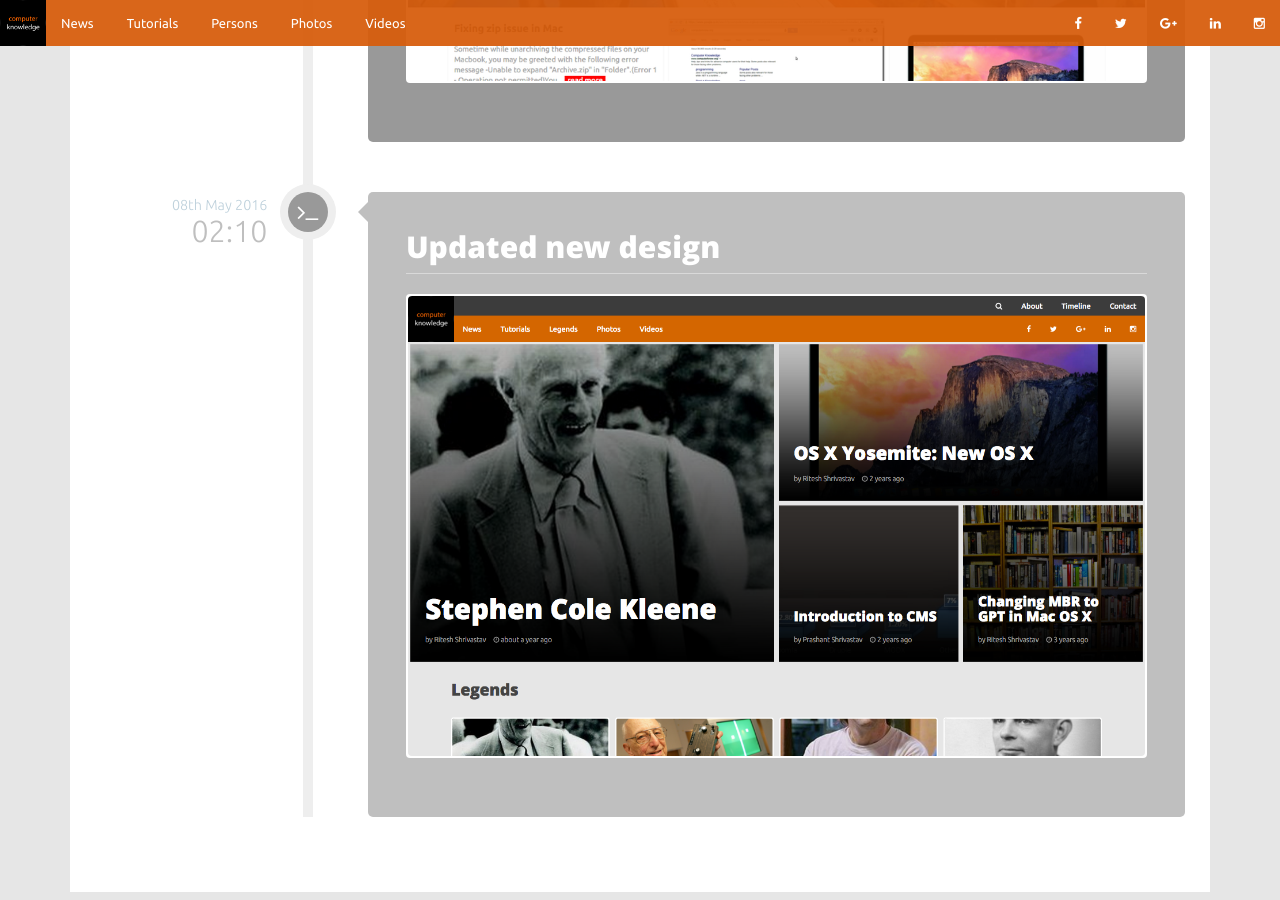
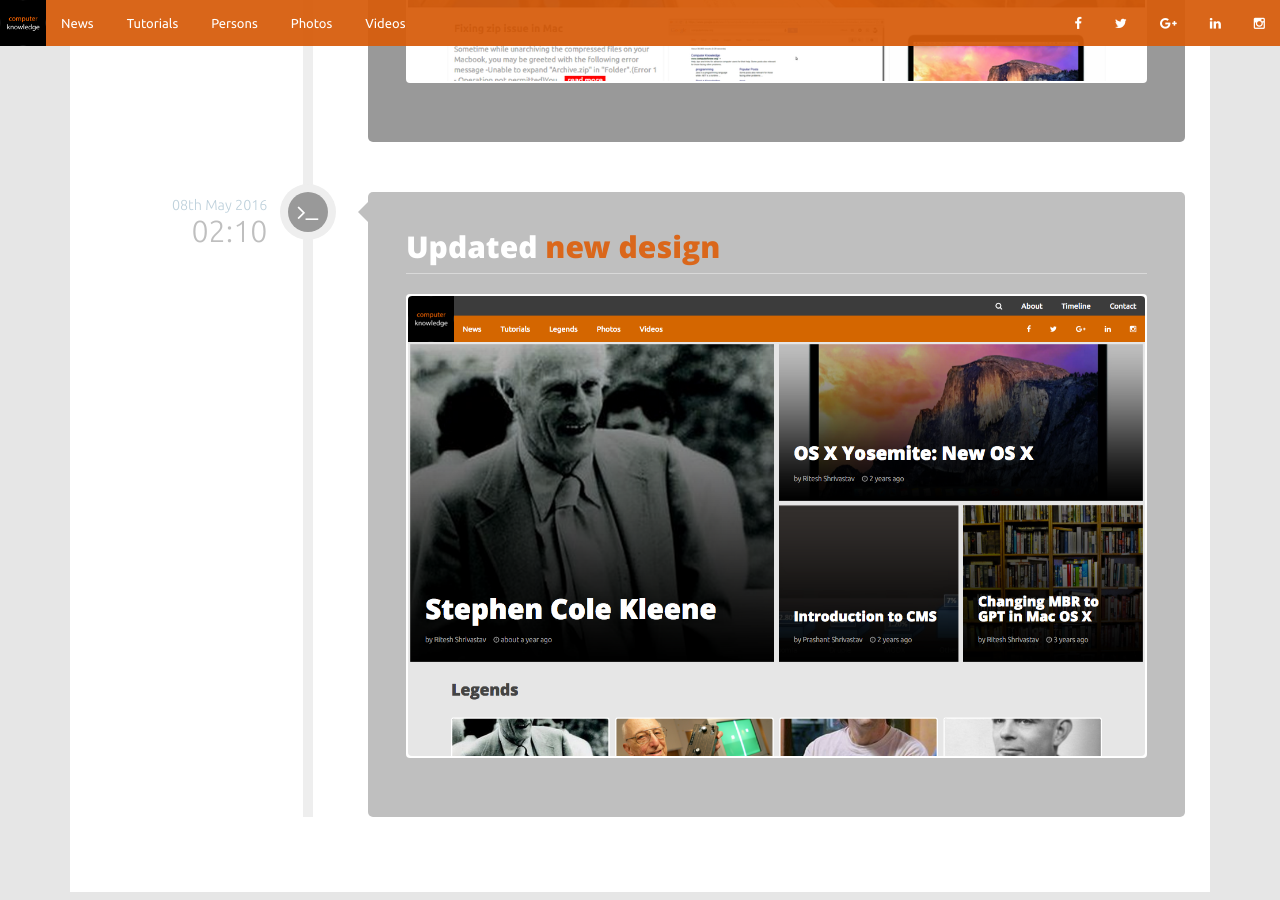
Before and after one commit to ComputerknowBot/computerknowledge.github.io, a Jekyll site: the page built from timeline.html, in a window 1280 px wide and 900 px high, scrolled down 4276 px. Built offline with Jekyll 4.4.1, drawn with Linux system fonts in a browser that asks for light colours; some of the changed lines change nothing that is shown.

Commit message:
Updated link.

```diff
--- a/timeline.html
+++ b/timeline.html
@@ -89,7 +89,7 @@
 					<i class="fa fa-terminal"></i>
 				</div>
 				<div class="desc">
-					<h2>Updated new design</h2>
+					<h2>Updated <a href="http://codingdash.com/post/computerknow-v2-has-been-released">new design</a></h2>
 					<div class="image">
 						<img src="{{ site.url }}/resources/timeline/view-20160428.png" alt="" class="img-responsive">
 					</div>
```
